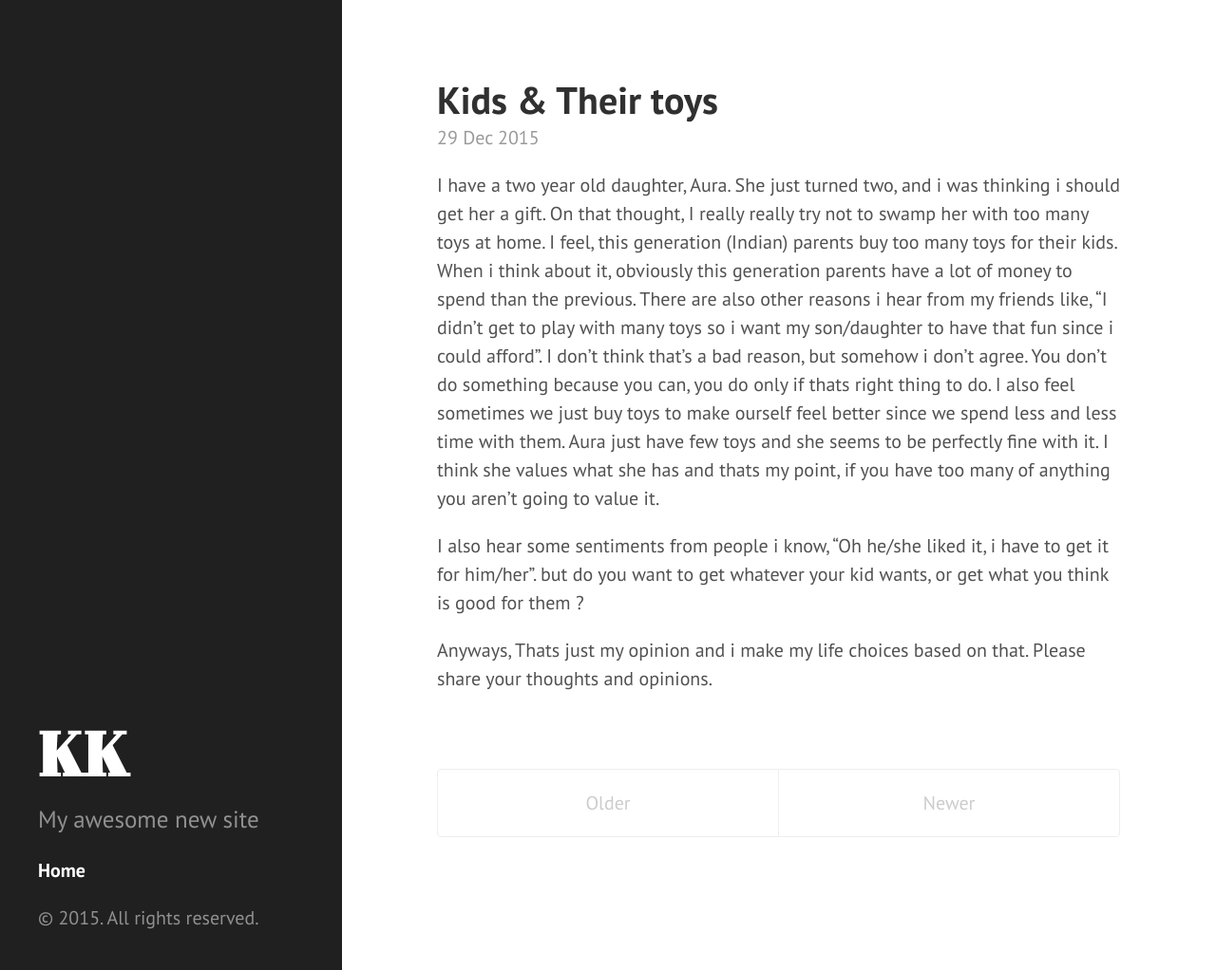
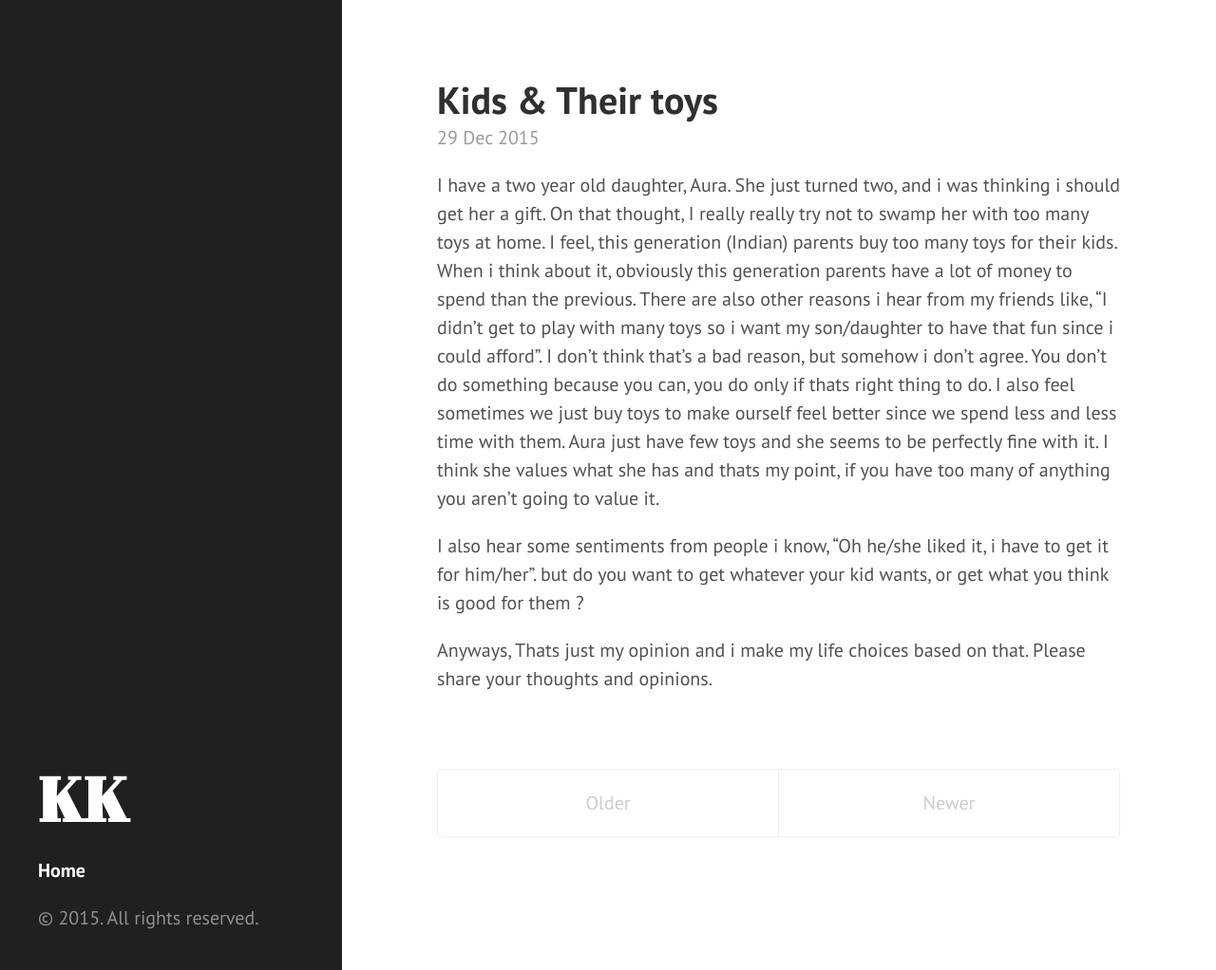
Before and after one commit to kkhub/kkhub.github.io, a Jekyll site: the page built from index.html, in a window 1280 px wide and 1022 px high. Shown: the whole window at 95% size. Built offline with Jekyll 4.4.1, drawn with Linux system fonts in a browser that asks for light colours; the list of posts is cut into pages by our own code.

Commit message:
Update _config.yml

```diff
--- a/_config.yml
+++ b/_config.yml
@@ -3,6 +3,6 @@ pygments: true
 markdown: kramdown
 url: http://kkhub.github.io
 title: KK
-tagline: My opionions
-description: My awesome new site
+tagline: My opinions
+description:
 paginate: 5
```
